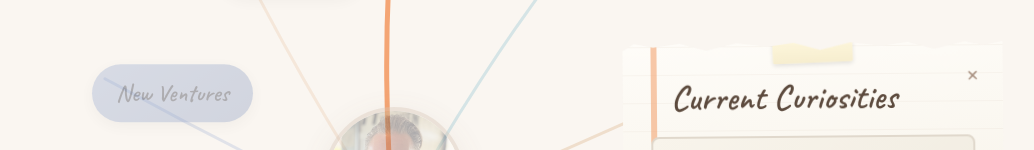
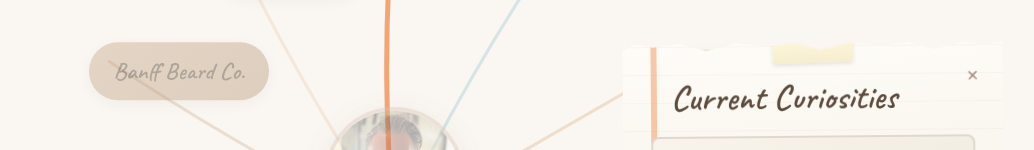
Before and after one commit to pinseaker/chads-curiosities, a plain HTML site: page index.html in a window 1280 px wide. Both pictures are taken after a click on the element "Current Curiosities". Shown: the part 174-324 px from the top of the page, without its empty margins (246-1280 px from the left). Drawn offline with Linux system fonts and the light colour scheme.

Commit message:
Add Banff Beard Co. node
- New beard node with custom icon and Shop link
- Updated New Ventures description to include Banff Beard Co.
- Redistributed 12 nodes evenly around center

Co-Authored-By: Claude Opus 4.5 <noreply@anthropic.com>

```diff
--- a/index.html
+++ b/index.html
@@ -170,6 +170,10 @@
         .branch-node[data-branch="follow"] {
             background: linear-gradient(145deg, #e8c4a4, #d8b494);
             color: #4a3d2d;
+        }
+        .branch-node[data-branch="beard"] {
+            background: linear-gradient(145deg, #c4a484, #b49474);
+            color: #3d2d1d;
         }
 
         /* Tooltip */
@@ -587,6 +591,7 @@
         <div class="branch-node" data-branch="biohacking">Biohacking</div>
         <div class="branch-node" data-branch="ventures">New Ventures</div>
         <div class="branch-node" data-branch="follow">Follow Along</div>
+        <div class="branch-node" data-branch="beard">Banff Beard Co.</div>
 
         <div class="tooltip" id="tooltip"></div>
 
@@ -634,15 +639,16 @@
     <script>
         const branches = [
             { id: 'curiosities', angle: -90, distance: 360, color: '#f4a574' },
-            { id: 'ai', angle: -57, distance: 380, color: '#7eb8c9' },
-            { id: 'hospitality', angle: -24, distance: 365, color: '#d4a574' },
-            { id: 'golf', angle: 9, distance: 370, color: '#98c4a0' },
-            { id: 'family', angle: 42, distance: 375, color: '#e8b4b4' },
-            { id: 'books', angle: 75, distance: 355, color: '#c4a4d4' },
-            { id: 'cooking', angle: 108, distance: 370, color: '#e4c474' },
-            { id: 'dj', angle: 141, distance: 360, color: '#f4948c' },
-            { id: 'biohacking', angle: 174, distance: 380, color: '#84c4b4' },
-            { id: 'ventures', angle: 207, distance: 365, color: '#a4b4d4' },
+            { id: 'ai', angle: -60, distance: 380, color: '#7eb8c9' },
+            { id: 'hospitality', angle: -30, distance: 365, color: '#d4a574' },
+            { id: 'golf', angle: 0, distance: 370, color: '#98c4a0' },
+            { id: 'family', angle: 30, distance: 375, color: '#e8b4b4' },
+            { id: 'books', angle: 60, distance: 355, color: '#c4a4d4' },
+            { id: 'cooking', angle: 90, distance: 370, color: '#e4c474' },
+            { id: 'dj', angle: 120, distance: 360, color: '#f4948c' },
+            { id: 'biohacking', angle: 150, distance: 380, color: '#84c4b4' },
+            { id: 'ventures', angle: 180, distance: 365, color: '#a4b4d4' },
+            { id: 'beard', angle: 210, distance: 370, color: '#c4a484' },
             { id: 'follow', angle: 240, distance: 358, color: '#e8c4a4' }
         ];
 
@@ -657,6 +663,7 @@
             dj: "Curating moments through music",
             biohacking: "Optimizing the human experience",
             ventures: "Building what's next",
+            beard: "Whether you own one or have one at home",
             follow: "I write about things I didn't mean to think about"
         };
 
@@ -792,7 +799,7 @@
             },
             ventures: {
                 title: "New Ventures",
-                description: "Co-Gen, Data Centers, and Battery Manufacturing in Texas. Energy is the next curiosity.",
+                description: "Co-Gen, Data Centers, Battery Manufacturing in Texas, and Banff Beard Co. Energy and beards—the next curiosities.",
                 color: "#a4b4d4",
                 icon: `<svg viewBox="0 0 100 100" fill="none" stroke="currentColor" stroke-width="3" stroke-linecap="round">
                     <path d="M55 15 L40 45 L55 45 L45 85" />
@@ -802,6 +809,22 @@
                     <circle cx="80" cy="25" r="10" />
                     <path d="M80 35 L80 45 M75 40 L85 40" />
                 </svg>`
+            },
+            beard: {
+                title: "Banff Beard Co.",
+                description: "Whether you own a beard or have one at home... Banff Beard Co. is for you.",
+                color: "#c4a484",
+                icon: `<svg viewBox="0 0 100 100" fill="none" stroke="currentColor" stroke-width="3" stroke-linecap="round">
+                    <circle cx="50" cy="30" r="18" />
+                    <path d="M32 35 Q25 50 30 70 Q40 85 50 88 Q60 85 70 70 Q75 50 68 35" />
+                    <path d="M40 38 Q45 42 50 38 Q55 42 60 38" />
+                    <circle cx="42" cy="28" r="3" />
+                    <circle cx="58" cy="28" r="3" />
+                    <path d="M35 55 Q50 60 65 55" />
+                    <path d="M38 65 Q50 72 62 65" />
+                    <path d="M42 75 Q50 80 58 75" />
+                </svg>`,
+                link: { text: "Shop", url: "https://banffbeardco.com/" }
             },
             follow: {
                 title: "Follow Along",
@@ -927,7 +950,6 @@
                 cardLink.style.display = 'none';
             } else {
                 noteCard.classList.remove('show-form');
-                cardLink.style.display = 'inline-flex';
 
                 // Display icon if available
                 if (content.icon) {
@@ -936,6 +958,20 @@
                 } else {
                     cardImage.innerHTML = `<svg viewBox="0 0 24 24"><path d="M21 19V5c0-1.1-.9-2-2-2H5c-1.1 0-2 .9-2 2v14c0 1.1.9 2 2 2h14c1.1 0 2-.9 2-2zM8.5 13.5l2.5 3.01L14.5 12l4.5 6H5l3.5-4.5z"/></svg><span>image placeholder</span>`;
                     cardImage.classList.remove('has-icon');
+                }
+
+                // Handle custom link
+                if (content.link) {
+                    cardLink.textContent = content.link.text;
+                    cardLink.href = content.link.url;
+                    cardLink.target = '_blank';
+                    cardLink.rel = 'noopener';
+                    cardLink.style.display = 'inline-flex';
+                } else {
+                    cardLink.textContent = 'Learn more';
+                    cardLink.href = '#';
+                    cardLink.target = '';
+                    cardLink.style.display = 'inline-flex';
                 }
             }
 
```
